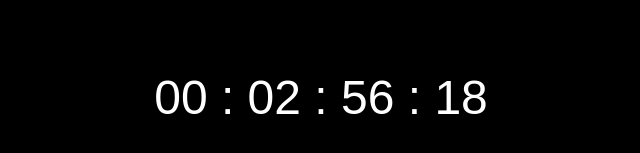
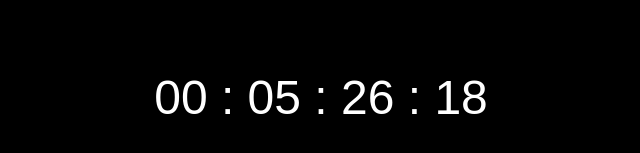
Before and after one commit to SayatMM/timer_4_Aimirosh, a plain HTML site: page index.html in a window 1280 px wide. Shown: the part 303-456 px from the top of the page, 319-959 px from the left. Drawn offline with Linux system fonts and the light colour scheme.

Commit message:
Update index.html

```diff
--- a/index.html
+++ b/index.html
@@ -60,7 +60,7 @@
 
     <script>
         // Задайте точную дату и время, до которого идет отсчет (например, 2025-01-20 12:00:00)
-        const targetDate = new Date("2025-01-21T19:00:00").getTime();
+        const targetDate = new Date("2025-01-21T21:30:00").getTime();
 
         // Функция для обновления таймера
 function updateTimer() {
```
